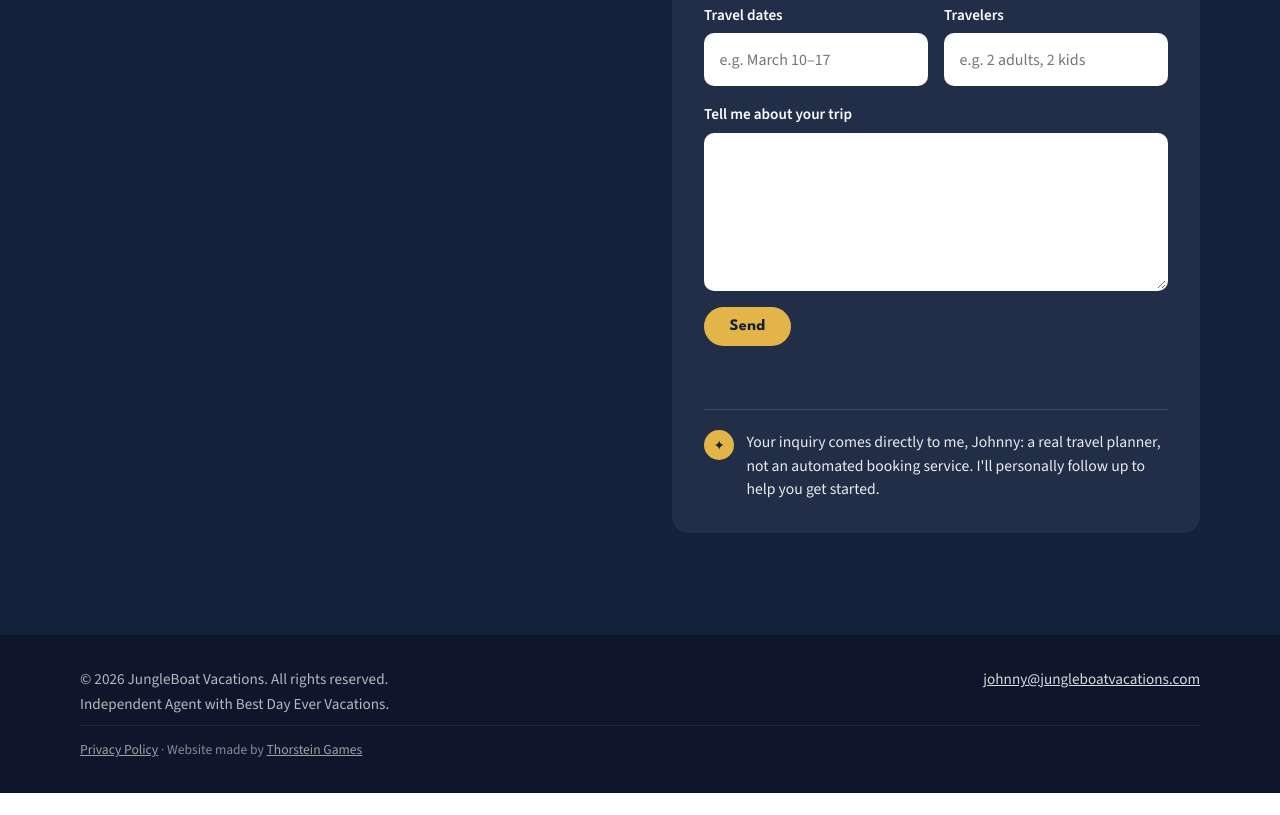
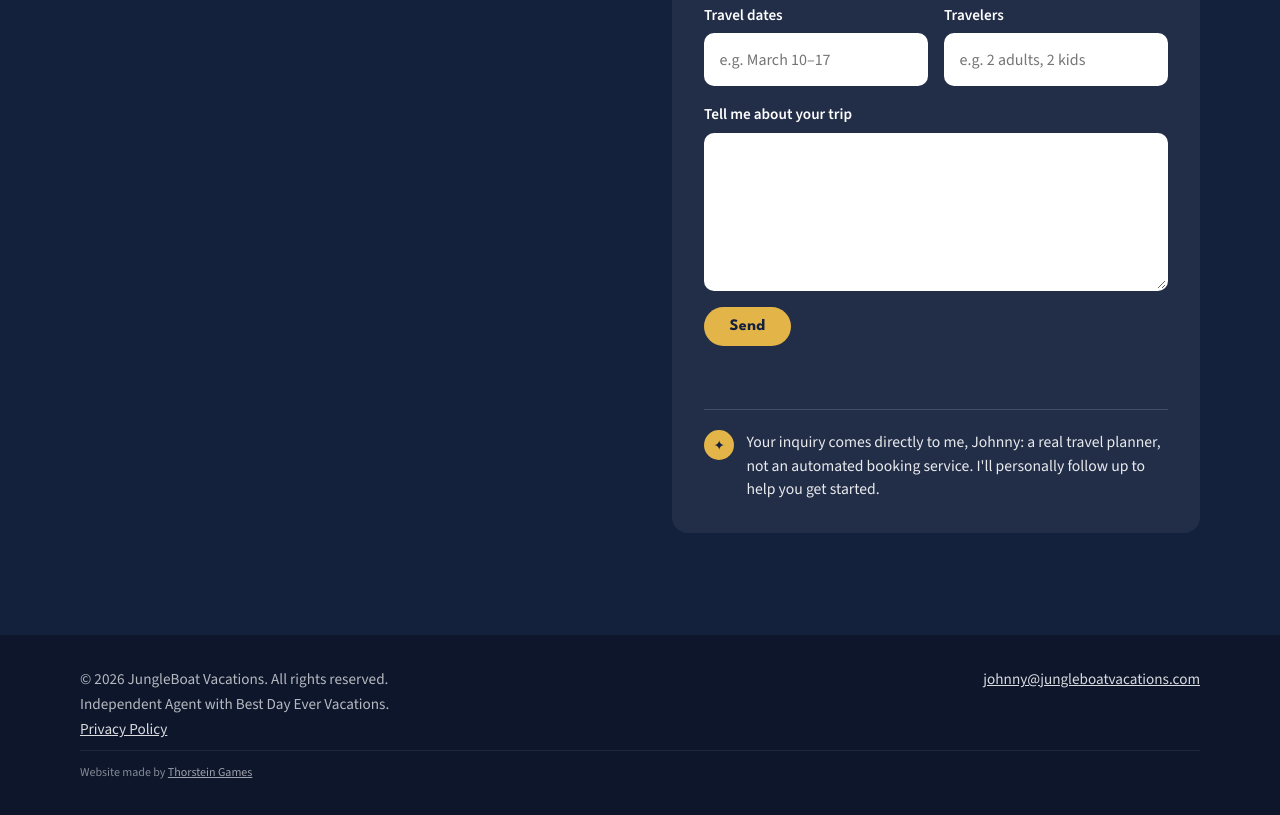
Before and after one commit to RyanPWalker/jungleboat-website, a plain HTML site: page public/index.html in a window 1280 px wide. Shown: the part 2881-3696 px from the top of the page. Before the commit the page ends 3674 px from the top, so only its background shows below. Drawn offline with nearby package versions, Linux system fonts and the light colour scheme.

Commit message:
Move Privacy Policy link under the copyright; smaller credit line
Co-Authored-By: Claude Opus 5.5 <noreply@anthropic.com>
Claude-Session: https://claude.ai/code/session_01J4eQE35E7qFhYGhtkA5GY9

```diff
--- a/public/css/styles.css
+++ b/public/css/styles.css
@@ -222,7 +222,7 @@ h1, h2, h3 { font-family: var(--font-head); font-weight: 700; line-height: 1.12;
 .site-footer a { color: rgba(255,255,255,0.85); overflow-wrap: anywhere; }
 .footer-inner { display: flex; flex-wrap: wrap; justify-content: space-between; gap: 0.5rem 2rem; }
 .footer-inner p { margin: 0; }
-.credit { flex-basis: 100%; font-size: 0.85rem; opacity: 0.7; padding-top: 0.75rem; border-top: 1px solid rgba(255,255,255,0.1); }
+.credit { flex-basis: 100%; font-size: 0.75rem; opacity: 0.7; padding-top: 0.75rem; border-top: 1px solid rgba(255,255,255,0.1); }
 
 /* Privacy policy page */
 .policy-body { max-width: 760px; }
--- a/public/index.html
+++ b/public/index.html
@@ -242,9 +242,9 @@
 
   <footer class="site-footer">
     <div class="container footer-inner">
-      <p>&copy; <span id="year">2026</span> JungleBoat Vacations. All rights reserved.<br>Independent Agent with Best Day Ever Vacations.</p>
+      <p>&copy; <span id="year">2026</span> JungleBoat Vacations. All rights reserved.<br>Independent Agent with Best Day Ever Vacations.<br><a href="/privacy">Privacy Policy</a></p>
       <p><a href="mailto:johnny@jungleboatvacations.com">johnny@jungleboatvacations.com</a></p>
-      <p class="credit"><a href="/privacy">Privacy Policy</a> · Website made by <a href="https://thorsteingames.com/" target="_blank" rel="noopener">Thorstein Games</a></p>
+      <p class="credit">Website made by <a href="https://thorsteingames.com/" target="_blank" rel="noopener">Thorstein Games</a></p>
     </div>
   </footer>
 </body>
```
Also changed, not shown: public/privacy.html (+2 -2 lines).
